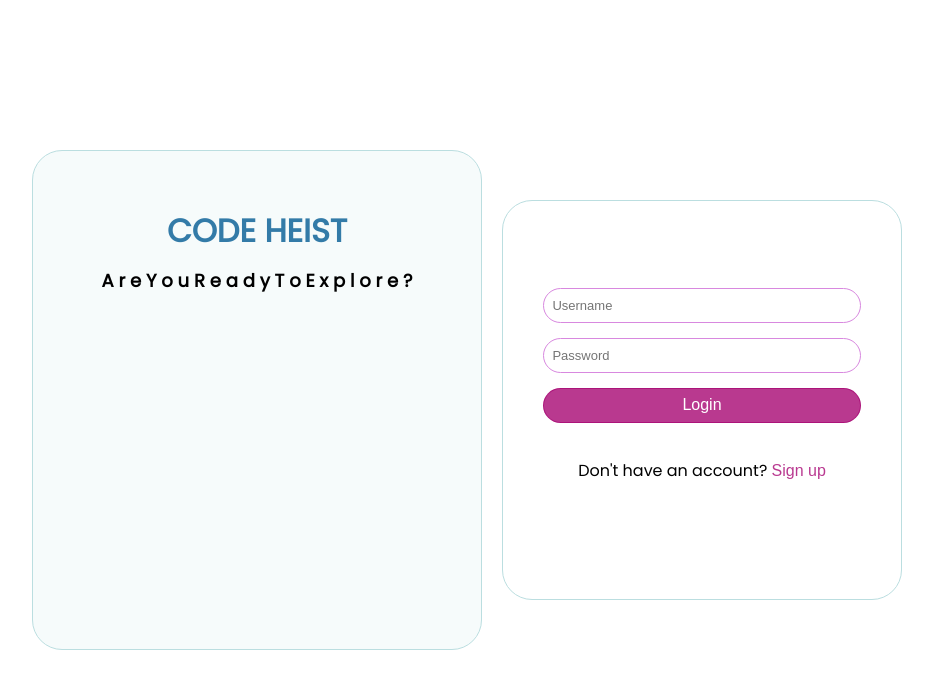
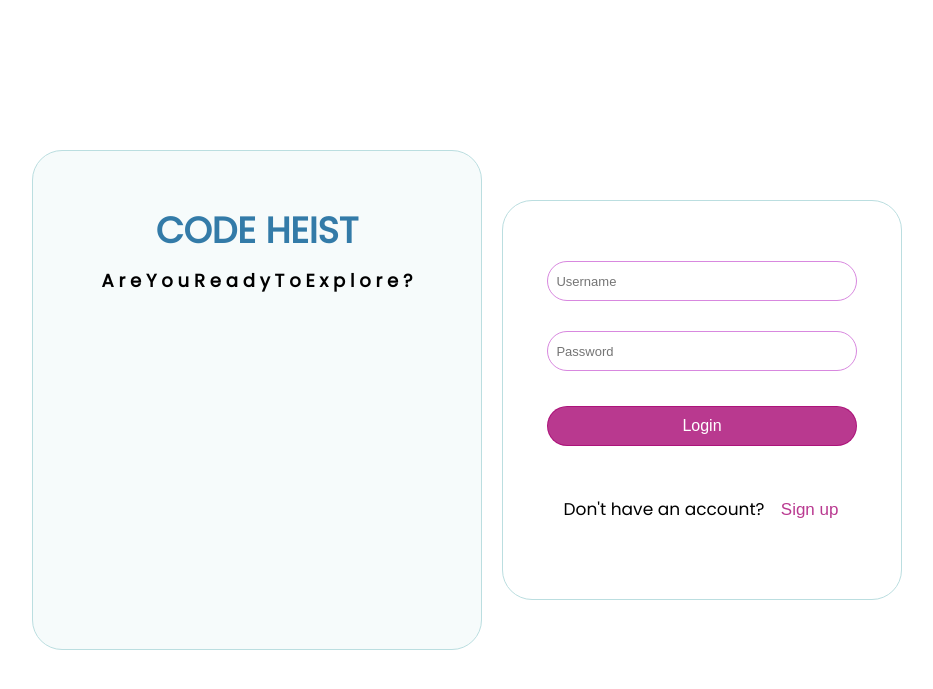
Before and after one commit to mariamtppa/LoginPage, a PHP site: page /codeheist.html in a window 1280 px wide. Shown: the top 689 px of the page, without its empty margins (173-1106 px from the left). Run offline with PHP 8.4, Linux system fonts and the light colour scheme.

Commit message:
created different form for login and registration and made neccessary adjustment

```diff
--- a/codeheist.css
+++ b/codeheist.css
@@ -34,6 +34,7 @@ body {
 }
 
 #logo h1 {
+	font-size: 36px;
 	margin-top: 50px;
 	color: rgba(13, 98, 151, 0.84);
 }
@@ -43,7 +44,13 @@ body {
 	font-weight: ;
 }
 
-#form {
+#form-container {
+	margin-left: 10px;
+}
+
+#log-in, #register {
+	text-align: center;
+	padding: 30px 5px;
 	display: flex;
 	flex-direction: column;
 	justify-content: center;
@@ -52,11 +59,14 @@ body {
 	height: 400px;
 	width: 400px;
     border-radius: 30px;
-    margin-left: 10px;
+}
+
+#log-in {
+	padding-top: 45px;
 }
 
 input {
-	margin: 0 auto 15px auto;
+	margin: 15px auto 0 auto;
 	background: none;
 	border: 1px solid #d888df;
 	border-radius: 35px;
@@ -67,6 +77,11 @@ input {
 	outline: none;
 }
 
+#log-in input {
+	margin-bottom: 15px;
+	height: 40px;
+}
+
 #login, #reg {
 	border: 1px solid rgba(168, 8, 116, 0.77);
 	border-radius: 35px;
@@ -75,38 +90,38 @@ input {
 	font-size: 16px;
 	width: 80%;
 	height: 35px;
-	margin: 0 auto 10px auto;
+	margin: 20px auto;
 	outline: none;
 }
 
-.alert {
-	margin: 20px auto;
-	width: 80%;
-	height: 40px;
-	display: flex;
-	justify-content: center;
-	align-items: center;
-	text-align: center;
+#login-alert {
+	margin: 30px auto;
+
 }
 
-.alert p {
-	margin-top: 5px;
-	font-size: 16px;
+#register-alert {
+	margin-top: 10px;
+}
+
+#login-alert p, #register-alert p {
+	margin: 5px 5px 0 0;
+	font-size: 17px;
 	display: inline-block;
 }
 
-.alert button {
-	font-size: 16px;
-	text-decoration: none;
+#login-alert button, #register-alert button {
+	font-size: 17px;
 	color: rgba(168, 8, 116, 0.8);
-	height: 25px;
-	background-color: #ffffff;
+	height: 26px;
+	margin: 3px 0 0 5px;
+	padding: 0 2px;
 	border: none;
 	outline: none;
+	background-color: #ffffff;
 	display: inline-block;
 }
 
-.register {
+#register {
 	display: none;
 }
 
--- a/codeheist.html
+++ b/codeheist.html
@@ -36,30 +36,38 @@
     		    </h2>
     	    </div>
 
-    	    <form id="form" action="">
-    		    <input class="register" type="text" name="firstname" placeholder=" Firstname" required>
-    		    <input class="register" type="text" name="lastname" placeholder=" Lastname" required>
+            <div id="form-container">
+
+                <form id="log-in">
                     <input type="text" name="Username" placeholder=" Username" required>
-    		    <input class="register" type="email" name="email" placeholder=" Email addrress" required>
                     <input type="password" name="password" placeholder=" Password" required>
 
-    		    <input id="login" class="initial" type="Submit" value="Login">
+                    <input id="login" type="Submit" value="Login">
 
-    		     <div class="initial alert">
-    		    	<p class="para">Don't have an account?</p>
+                    <div id="login-alert">
+                        <p>Don't have an account?</p>
                         <button type="button" onclick="showRegister()" value="signup">Sign up</button>
                     </div>
+                </form>
 
-    		    <input id="reg" class="register" type="Submit" value="Sign up">
+                <form id="register">
+                    <input type="text" name="firstname" placeholder=" Firstname" required>
+                    <input type="text" name="lastname" placeholder=" Lastname" required>
+                    <input type="text" name="Username" placeholder=" Username" required>
+                    <input type="email" name="email" placeholder=" Email addrress" required>
+                    <input type="password" name="password" placeholder=" Password" required>
 
-    		    <div class="register alert">
-    		    	<p class="para">Have an account?</p>
+                    <input id="reg" type="Submit" value="Sign up">
+
+                    <div id="register-alert">
+                        <p>Have an account?</p>
                         <button type="button" onclick="hideRegister()" value="login">Login</button>
                     </div>
+                </form>
 
-    	    </form>
             </div>
 
+        </div>
         <script type="text/javascript" src="codeheist.js"></script>
     </body>
 </html>
--- a/codeheist.js
+++ b/codeheist.js
@@ -10,40 +10,24 @@ const animate = () => {
 }
 
 const showRegister = () => {
-	const registerInfo = document.querySelectorAll(".register");
-	const hideLogin = document.querySelectorAll(".initial");
-	const formDiv = document.querySelector("#form");
+	const showRegister = document.querySelector("#register");
+	const hideLogin = document.querySelector("#log-in");
 
-	registerInfo.forEach(function(register) {
-		if(!register.style.display) {
-			register.style.display = "block";
-		}
-	})
+	showRegister.style.display = "block";
+	showRegister.style.height = "450px"
 
-	hideLogin.forEach(function(hide) {
-		hide.style.display = "none";
-	})
-
-	formDiv.style.height = "450px";
+	hideLogin.style.display = "none";
 
 }
 
 const hideRegister = () => {
-	const removeRegister = document.querySelectorAll(".register");
-	const showLogin = document.querySelectorAll(".initial");
-	const formDiv = document.querySelector("#form");
+	const hideRegister = document.querySelector("#register");
+	const showLogin = document.querySelector("#log-in");
 
-	removeRegister.forEach(function(register) {
-		if(register.style.display) {
-			register.style.display = "";
-	    }
-    })
+	hideRegister.style.display = "";
+	hideRegister.style.height = "400px";
 
-    showLogin.forEach(function(hide) {
-    	hide.style.display = "inline";
-    })
-
-    formDiv.style.height = "400px";
+    showLogin.style.display = "block";
 
 }
 
```
Also changed, not shown: 1 other file. Lines whose indentation alone changed are shown as unchanged.
